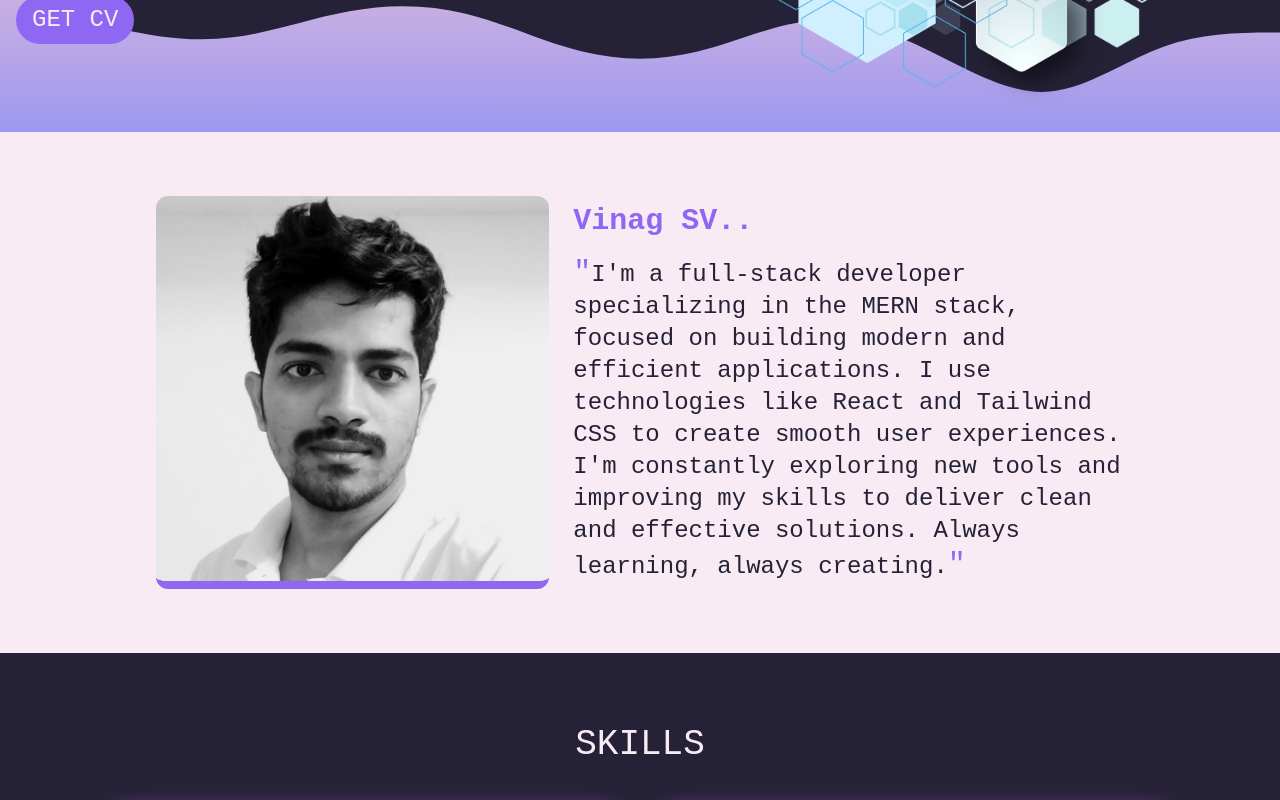
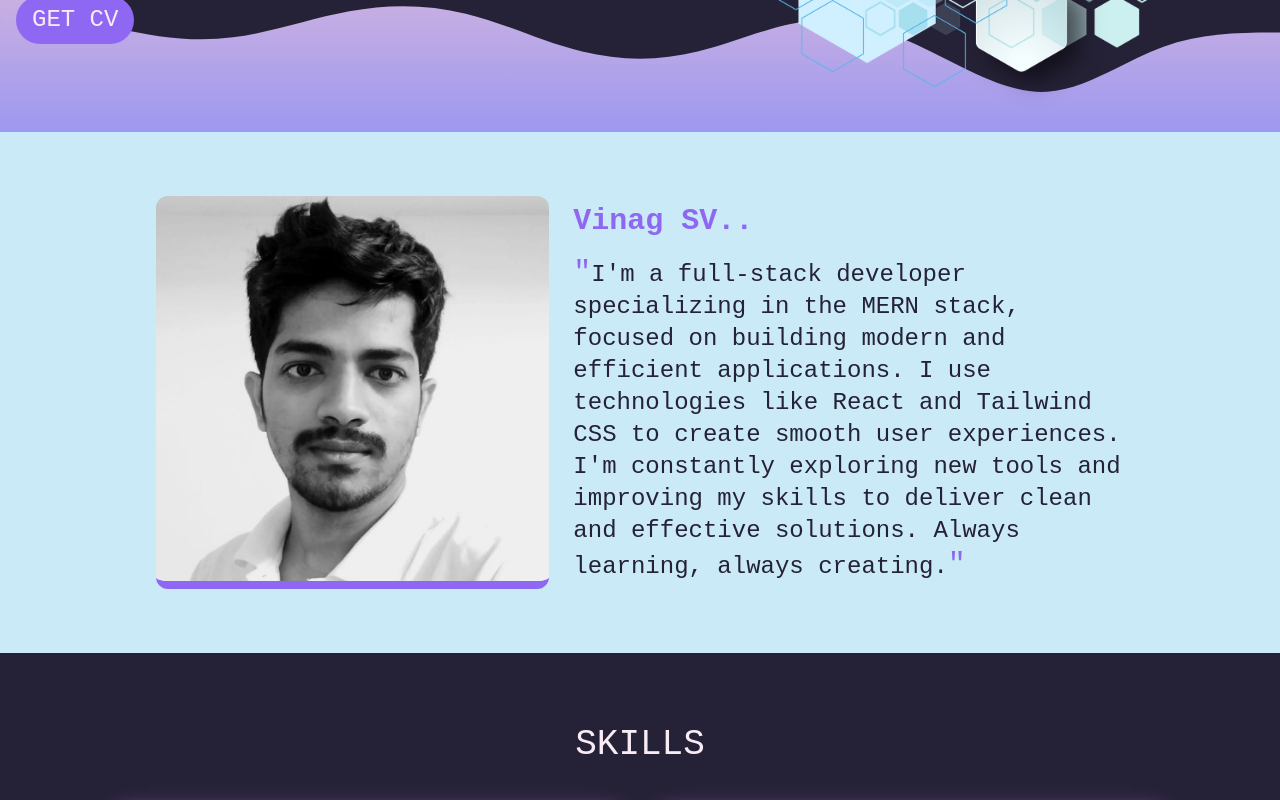
Before and after one commit to vinagsv/portfolio, a React (Vite) app in the folder portfolio/: page / in a window 1280 px wide. Shown: the part 440-1240 px from the top of the page. Built offline with nearby package versions, Linux system fonts and the light colour scheme; a web font is replaced by a local one.

Commit message:
some changes-1

```diff
--- a/portfolio/src/layout/About.jsx
+++ b/portfolio/src/layout/About.jsx
@@ -1,6 +1,6 @@
 export function About() {
   return (
-    <div className="bg-light world" id="about">
+    <div className="bg-[#c9eaf6] world" id="about">
       <div className="wrapper max-w-[1000px] p-4 py-12 flex flex-col justify-center items-center gap-6 xl:flex-row xl:py-16">
         <h1 className="text-orquidea text-3xl font-bold xl:hidden">
           Vinag SV..
--- a/portfolio/src/layout/Portfolio.jsx
+++ b/portfolio/src/layout/Portfolio.jsx
@@ -5,7 +5,7 @@ import db from "../database/bd.json";
 
 export function Portfolio() {
   return (
-    <div className="bg-light" id="portfolio">
+    <div className="bg-[#c9eaf6]" id="portfolio">
       <div className="wrapper px-4 py-36">
         <div className="flex justify-between flex-wrap gap-y-4">
           <h1 className="text-dark text-4xl">PROJECTS..</h1>
```
